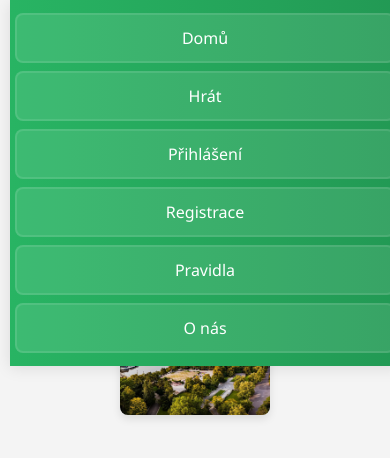
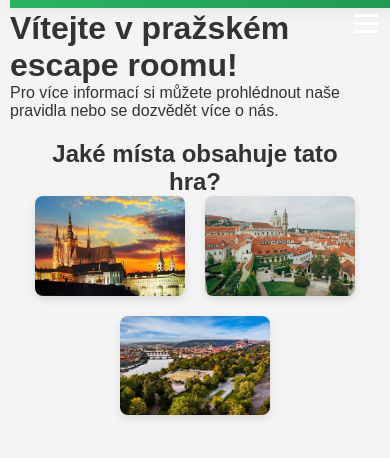
Before and after one commit to FantaCZ/outdoor-hra, a PHP site: page / in a window 390 px wide. Shown: the top 458 px of the page. Run offline with PHP 8.4, Linux system fonts and the light colour scheme.

Commit message:
Refactor navigation bar for improved mobile usability and add toggle functionality

```diff
--- a/project-root/css/nav.css
+++ b/project-root/css/nav.css
@@ -1,6 +1,6 @@
 .index-nav {
     background: linear-gradient(90deg, #28b463, #229954);
-    padding: 15px 0;
+    padding: 7px 0; /* menší výška */
     box-shadow: 0 2px 15px rgba(0, 0, 0, 0.1);
     position: fixed;
     top: 0;
@@ -14,7 +14,7 @@
     display: flex;
     justify-content: space-between;
     align-items: center;
-    gap: 15px;
+    gap: 8px; /* menší mezery */
 }
 
 .index-nav ul li {
@@ -26,10 +26,10 @@
     color: white;
     text-decoration: none;
     font-family: 'Segoe UI', Arial, sans-serif;
-    font-size: 1.1rem;
+    font-size: 1rem; /* menší písmo */
     font-weight: 500;
-    padding: 10px 20px;
-    border-radius: 8px;
+    padding: 6px 12px; /* menší vnitřní okraje */
+    border-radius: 5px; /* méně zaoblené rohy */
     transition: all 0.3s ease;
     background: rgba(255, 255, 255, 0.1);
     border: 2px solid rgba(255, 255, 255, 0.1);
@@ -44,6 +44,49 @@
     box-shadow: 0 4px 8px rgba(0, 0, 0, 0.1);
 }
 
+/* Hamburger ikona pro mobil */
+.nav-toggle {
+    display: none;
+    position: absolute;
+    top: 8px;
+    right: 18px;
+    width: 32px;
+    height: 32px;
+    cursor: pointer;
+    z-index: 1100;
+    background: none;
+    border: none;
+}
+
+.nav-toggle span,
+.nav-toggle span:before,
+.nav-toggle span:after {
+    display: block;
+    position: absolute;
+    width: 24px;
+    height: 3px;
+    background: #fff;
+    border-radius: 2px;
+    transition: 0.3s;
+    content: '';
+}
+
+.nav-toggle span {
+    top: 14px;
+    left: 4px;
+}
+
+.nav-toggle span:before {
+    content: '';
+    top: -8px;
+    left: 0;
+}
+
+.nav-toggle span:after {
+    content: '';
+    top: 8px;
+    left: 0;
+}
 
 @media screen and (max-width: 768px) {
     .index-nav {
@@ -51,16 +94,19 @@
         top: 0;
         width: 100%; /* Zajistí, že navigace pokryje celou šířku */
         z-index: 1000; /* Navigace bude nad ostatními prvky */
-        padding: 8px 0;
+        padding: 4px 0; /* ještě menší výška na mobilu */
         background: linear-gradient(90deg, #28b463, #229954); /* Přidání pozadí pro viditelnost */
     }
 
     .index-nav ul {
         flex-direction: column;
         padding: 5px;
-        gap: 8px;
+        gap: 4px;
         max-width: 100%;
         box-sizing: border-box;
+        transition: max-height 0.3s cubic-bezier(0.4,0,0.2,1);
+        overflow: hidden;
+        max-height: 500px;
     }
 
     .index-nav ul li,
@@ -71,8 +117,20 @@
     }
 
     .index-nav ul li a {
-        padding: 12px 15px;
-        font-size: 1rem;
+        padding: 8px 10px;
+        font-size: 0.95rem;
         text-align: center;
     }
+
+    .nav-toggle {
+        display: block;
+    }
+
+    .index-nav.nav-collapsed ul {
+        max-height: 0;
+        padding: 0;
+        margin: 0;
+        opacity: 0;
+        pointer-events: none;
+    }
 }
--- a/project-root/game.php
+++ b/project-root/game.php
@@ -140,9 +140,9 @@
                 body: new URLSearchParams(data) // Převede objekt na URL-encoded string
             });
             console.log(response)
-            // .then(response => response.json())
-            // .then(result => console.log(result)) // Výpis odpovědi ze serveru
-            // .catch(error => console.error('Error:', error));
+             .then(response => response.json())
+             .then(result => console.log(result)) // Výpis odpovědi ze serveru
+             .catch(error => console.error('Error:', error));
         }
     </script>
 
--- a/project-root/index.php
+++ b/project-root/index.php
@@ -11,7 +11,10 @@
 
 
     <!-- Obsah stránky -->
-    <nav class="index-nav">
+    <nav class="index-nav nav-collapsed">
+        <button class="nav-toggle" aria-label="Menu">
+            <span></span>
+        </button>
         <ul>
             <li><a href="index.php" class="nav-link">Domů</a></li>
             <li><a href="game.php" class="nav-link">Hrát</a></li>
@@ -42,15 +45,6 @@
         </div>
     </div>
 
-    <script>
-        function openModal(element) {
-            document.getElementById('myModal').style.display = "block";
-            document.getElementById('modalImage').src = element.src;
-        }
 
-        function closeModal() {
-            document.getElementById('myModal').style.display = "none";
-        }
-    </script>
 </body>
 </html>
```
Also changed, not shown: project-root/js/logika_hry.js (+11 -0 lines).
